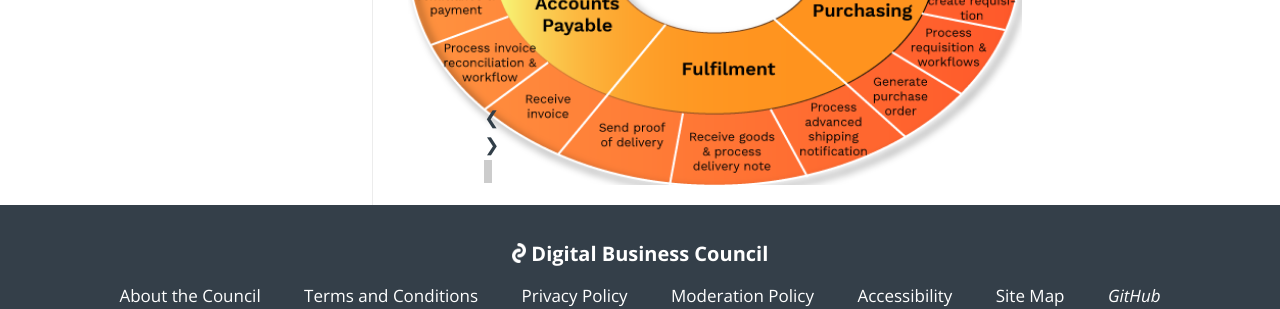
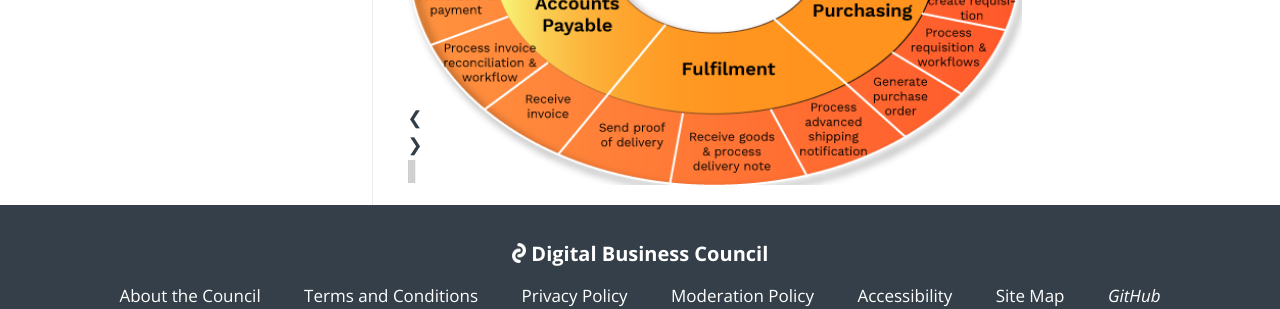
Before and after one commit to Digital-Business-Council/Digital-Business-Council.github.io, a Jekyll site: the page built from pages/business-zone/business-processes.md, in a window 1280 px wide. Shown: the part 1310-1619 px from the top of the page. Built offline with Jekyll 4.4.1, drawn with Linux system fonts in a browser that asks for light colours.

Commit message:
Update business-processes.md

```diff
--- a/pages/business-zone/business-processes.md
+++ b/pages/business-zone/business-processes.md
@@ -48,7 +48,7 @@
   <img class="mySlides" src="{{site.url | absolute}}/images/einvoicing-current-state2.png" style="width:80%">
   <img class="mySlides" src="{{site.url | absolute}}/images/einvoicing-approach.png" style="width:80%">
 
-  <div class="w3-center w3-section w3-large w3-text-white w3-display-bottommiddle" style="width:80%">
+  <div class="w3-center w3-section w3-large w3-text-white w3-display-bottommiddle" style="width:100%">
     <div class="w3-left w3-hover-text-khaki" onclick="plusDivs(-1)">&#10094;</div>
     <div class="w3-right w3-hover-text-khaki" onclick="plusDivs(1)">&#10095;</div>
     <span class="w3-badge dotObjects w3-border w3-transparent w3-hover-white" onclick="currentDiv(1)"></span>
```
